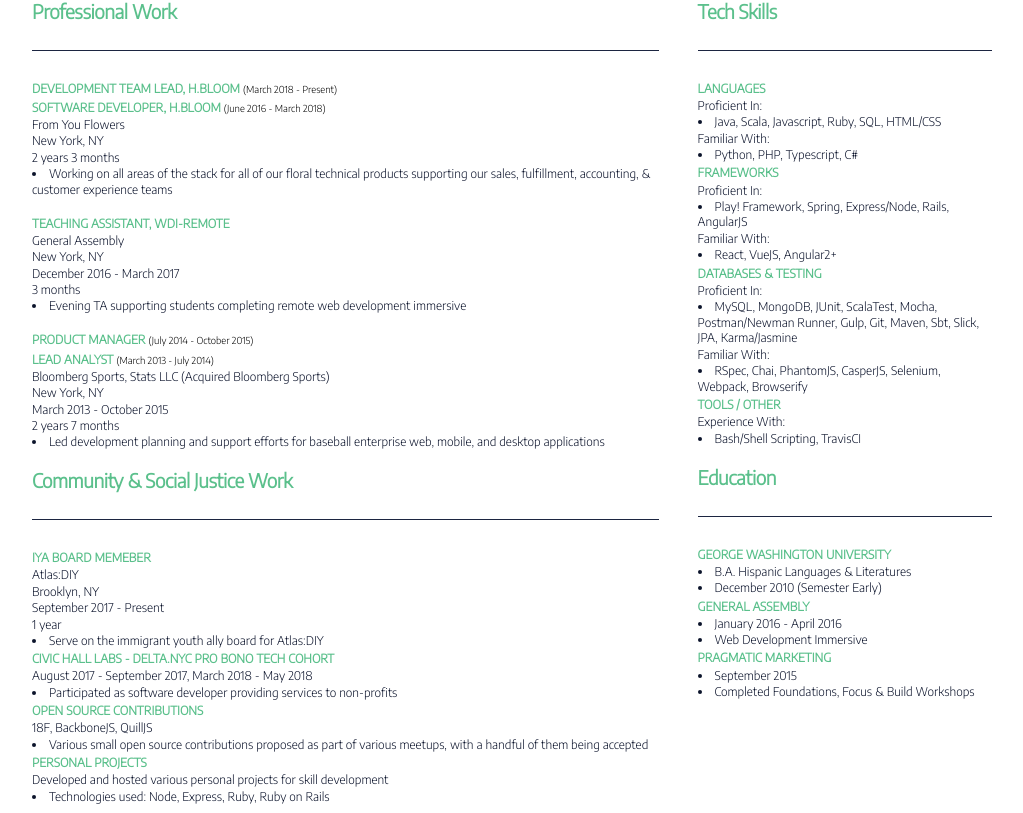
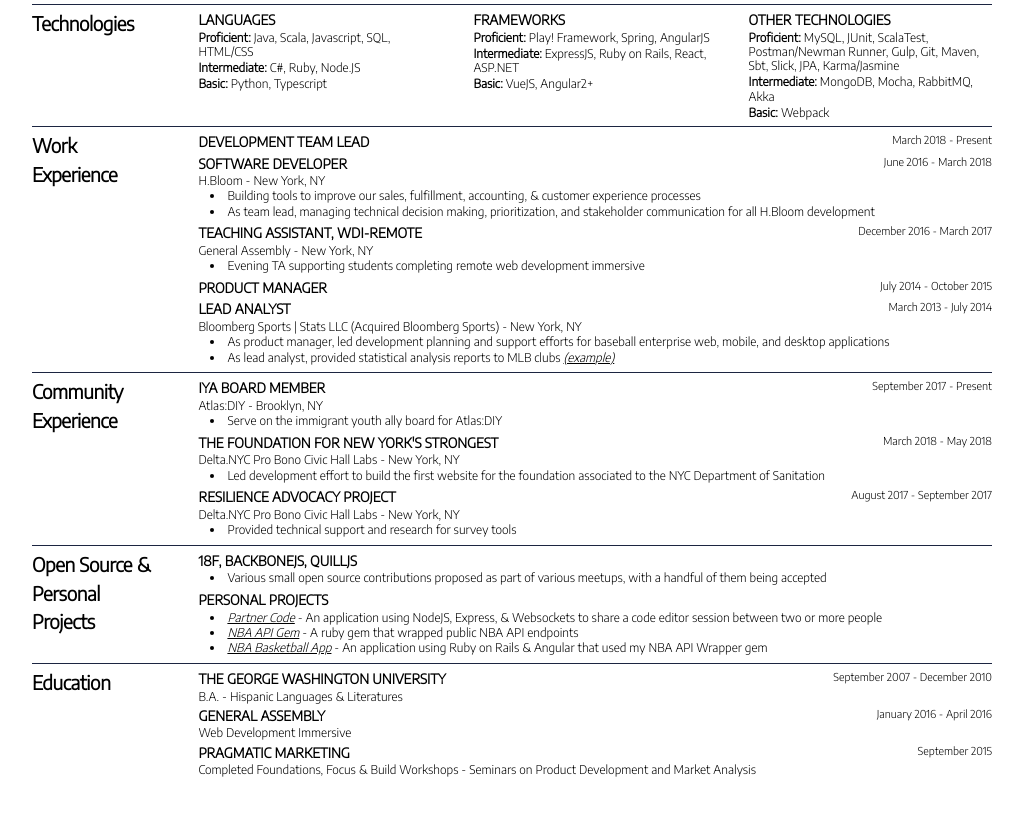
Before and after one commit to jrmils89/jrmils89.github.io, a website with bundled scripts: page resume.html in a window 1280 px wide. Shown: the part 84-897 px from the top of the page, without its empty margins (128-1151 px from the left). After the commit the page ends 871 px from the top, so only its background shows below. Built offline with nearby package versions, Linux system fonts and the light colour scheme.

Commit message:
uresume updates

```diff
--- a/css/resume.css
+++ b/css/resume.css
@@ -6,9 +6,9 @@
 }
 
 body {
-  line-height: 1.3;
+  line-height: 1.2;
   font-family: 'Encode Sans', Arial, sans-serif;
-  color: #0B132B;
+  color: rgb(0, 0, 0);
 
 }
 
@@ -19,6 +19,7 @@
 header li {
   list-style: none;
   display: inline;
+  margin: 0em .4em;
 }
 
 header h1, header h2, header h3, header h4, header h5, header h6 {
@@ -43,7 +44,8 @@
 }
 
 h1, h2, h3, h4, h5, h6, a {
-  color: #5BC08C;
+  color: rgb(0, 0, 0);
+  margin-bottom: .9rem;
 }
 
 a {
@@ -59,13 +61,17 @@
   color: black;
 }
 
+h3, h6 {
+  text-transform: uppercase;
+}
+
 h4 {
   font-weight: bold;
 }
 
 h6 {
   margin-bottom: 0rem;
-  text-transform: uppercase;
+  font-size: 1.7rem;
 }
 
 h6 span.dates {
@@ -73,6 +79,7 @@
   text-transform: none;
   font-weight: normal;
   font-size: .8em;
+  float: right;
 }
 
 .center {
@@ -83,11 +90,26 @@
   margin-bottom: 0.1rem;
 }
 
+ul {
+  list-style: disc inside;
+  margin-bottom: 0.4rem;
+}
+
+ul li {
+  margin-left: 1em;
+}
+
 hr {
   border-color: #1C2541;
+  margin-top: .5rem;
+  margin-bottom: .5rem;
 }
 
 i {
   font-style: normal;
   margin-right: .3em;
 }
+
+.tech-list-item {
+  margin-bottom: 0.2rem;
+}
--- a/resume.html
+++ b/resume.html
@@ -26,7 +26,9 @@
 <body ng-app="ResumeApp" ng-controller="ResumeController as rsmCtrl">
   <header class="container">
     <div class="row">
-      <h4>Jesse Mills</h4>
+      <div class="twelve columns">
+        <h3>Jesse Mills</h3>
+      </div>
       <p>New York, NY</p>
       <div class="row">
         <li><i class="fa fa-envelope-o"></i>jessemills1989@gmail.com</li>
@@ -35,91 +37,208 @@
         <li><i class="fa fa-github"></i><a href="https://www.github.com/jrmils89" target="_blank" class="unstyled-link">jrmils89</a></li>
       </div>
     </div>
+
   </header>
   <section class="container">
     <div class="row">
-      <div id="experience" class="eight columns">
-        <h5>Professional Work</h5>
+      <div class="twelve columns">
         <hr />
-        <h6>Development Team Lead, H.Bloom <span class="dates">({{rsmCtrl.dates.hBloomTwo.startDateReadable}} - {{rsmCtrl.dates.hBloomTwo.endDateReadable}})</span></h6>
-        <h6>Software Developer, H.Bloom <span class="dates">({{rsmCtrl.dates.hBloomOne.startDateReadable}} - {{rsmCtrl.dates.hBloomOne.endDateReadable}})</span></h6>
-        <p>From You Flowers</p>
-        <p>New York, NY</p>
-        <p>{{rsmCtrl.dates.hBloomOne.timeWorked}}</p>
-        <li>Working on all areas of the stack for all of our floral technical products supporting our sales, fulfillment, accounting, & customer experience teams</li>
-        <br/>
+        <div class="row">
+          <div class="two columns">
+            <h5>Technologies</h5>
+          </div>
+          <div class="ten columns">
+            <div class="row">
+              <div class="four columns">
+                <h6>Languages</h6>
+                <p class="tech-list-item"><strong>Proficient:</strong> Java, Scala, Javascript, SQL, HTML/CSS</p>
+                <p class="tech-list-item"><strong>Intermediate:</strong> C#, Ruby, Node.JS</p>
+                <p class="tech-list-item"><strong>Basic:</strong> Python, Typescript</p>
+              </div>
+              <div class="four columns">
+                <h6>Frameworks</h6>
+                <p class="tech-list-item"><strong>Proficient:</strong> Play! Framework, Spring, AngularJS</p>
+                <p class="tech-list-item"><strong>Intermediate:</strong> ExpressJS, Ruby on Rails, React, ASP.NET</p>
+                <p class="tech-list-item"><strong>Basic:</strong> VueJS, Angular2+</p>
+              </div>
+              <div class="four columns">
+                <h6>Other Technologies</h6>
+                <p class="tech-list-item"><strong>Proficient:</strong> MySQL, JUnit, ScalaTest, Postman/Newman Runner,
+                  Gulp, Git, Maven, Sbt,
+                  Slick, JPA,
+                  Karma/Jasmine</p>
+                <p class="tech-list-item"><strong>Intermediate:</strong> MongoDB, Mocha, RabbitMQ, Akka</p>
+                <p class="tech-list-item"><strong>Basic:</strong> Webpack</p>
+              </div>
+            </div>
+          </div>
 
-        <h6>Teaching Assistant, WDI-Remote</h6>
-        <p>General Assembly</p>
-        <p>New York, NY</p>
-        <p>{{rsmCtrl.dates.gaTa.startDateReadable}} - {{rsmCtrl.dates.gaTa.endDateReadable}}</p>
-        <p>{{rsmCtrl.dates.gaTa.timeWorked}}</p>
-        <li>Evening TA supporting students completing remote web development immersive</li>
-        <br/>
+        </div>
+      </div>
+    </div>
+    <div class="row">
+      <div id="experience" class="twelve columns">
+        <hr />
+        <div class="row">
+          <div class="two columns">
+            <h5>Work Experience</h5>
+          </div>
+          <div class="ten columns">
+            <div class="row">
+              <div class="twelve columns">
+                <h6>Development Team Lead <span class="dates">{{rsmCtrl.dates.hBloomTwo.startDateReadable}} -
+                    {{rsmCtrl.dates.hBloomTwo.endDateReadable}}</span></h6>
+                <h6>Software Developer <span class="dates">{{rsmCtrl.dates.hBloomOne.startDateReadable}} -
+                    {{rsmCtrl.dates.hBloomOne.endDateReadable}}</span></h6>
+                <p>H.Bloom - New York, NY</p>
+                <ul>
+                  <li>Building tools to improve our sales, fulfillment, accounting, & customer experience processes</li>
+                  <li>As team lead, managing technical decision making, prioritization, and stakeholder communication
+                    for all H.Bloom development</li>
+                </ul>
+              </div>
+            </div>
+            <div class="row">
+              <div class="twelve columns">
+                <h6>Teaching Assistant, WDI-Remote <span class="dates">{{rsmCtrl.dates.gaTa.startDateReadable}} -
+                    {{rsmCtrl.dates.gaTa.endDateReadable}}</span></h6>
+                <p>General Assembly - New York, NY</p>
+                <ul>
+                  <li>Evening TA supporting students completing remote web development immersive</li>
+                </ul>
+              </div>
+            </div>
 
-        <h6>Product Manager <span class="dates">(July 2014 - October 2015)</span></h6>
-        <h6>Lead Analyst <span class="dates">(March 2013 - July 2014)</span></h6>
-        <p>Bloomberg Sports, Stats LLC (Acquired Bloomberg Sports)</p>
-        <p>New York, NY</p>
-        <p>{{rsmCtrl.dates.bbgStats.startDateReadable}} - {{rsmCtrl.dates.bbgStats.endDateReadable}}</p>
-        <p>{{rsmCtrl.dates.bbgStats.timeWorked}}</p>
-        <li>Led development planning and support efforts for baseball enterprise web, mobile, and desktop applications</li>
-        <br/>
+            <div class="row">
+              <div class="twelve columns">
+                <h6>Product Manager <span class="dates">July 2014 - October 2015</span></h6>
+                <h6>Lead Analyst <span class="dates">March 2013 - July 2014</span></h6>
+                <p>Bloomberg Sports | Stats LLC (Acquired Bloomberg Sports) - New York, NY</p>
+                <ul>
+                  <li>As product manager, led development planning and support efforts for baseball enterprise web,
+                    mobile, and desktop
+                    applications</li>
+                  <li>As lead analyst, provided statistical analysis reports to MLB clubs <a href="/links/bsports-article.pdf">(example)</a></li>
+                </ul>
+              </div>
+            </div>
+          </div>
+        </div>
+      </div>
+    </div>
+    <div class="row">
+      <div class="twelve columns">
+        <hr />
+        <div class="row">
+          <div class="two columns">
+            <h5>Community Experience</h5>
+          </div>
+          <div class="ten columns">
+            <div class="row">
+              <div class="twelve columns">
+                <h6>IYA Board Member <span class="dates">{{rsmCtrl.dates.iyaBoard.startDateReadable}} -
+                    {{rsmCtrl.dates.iyaBoard.endDateReadable}}</span></h6>
+                <p>Atlas:DIY - Brooklyn, NY</p>
+                <ul>
+                  <li>Serve on the immigrant youth ally board for Atlas:DIY</li>
+                </ul>
+              </div>
+            </div>
 
-        <h5>Community & Social Justice Work</h5>
-        <hr/>
-        <h6>IYA Board Memeber</h6>
-        <p>Atlas:DIY</p>
-        <p>Brooklyn, NY</p>
-        <p>{{rsmCtrl.dates.iyaBoard.startDateReadable}} - {{rsmCtrl.dates.iyaBoard.endDateReadable}}</p>
-        <p>{{rsmCtrl.dates.iyaBoard.timeWorked}}</p>
-        <li>Serve on the immigrant youth ally board for Atlas:DIY</li>
-        <h6>Civic Hall Labs - Delta.NYC Pro Bono Tech Cohort</h6>
-        <p>August 2017 - September 2017, March 2018 - May 2018</p>
-        <li>Participated as software developer providing services to non-profits</li>
-        <h6>Open Source Contributions</h6>
-        <p>18F, BackboneJS, QuillJS</p>
-        <li>Various small open source contributions proposed as part of various meetups, with a handful of them being accepted</li>
-        <h6>Personal Projects</h6>
-        <p>Developed and hosted various personal projects for skill development</p>
-        <li>Technologies used: Node, Express, Ruby, Ruby on Rails</li>
+            <div class="row">
+              <div class="twelve columns">
+                <h6>The Foundation For New York's Strongest <span class="dates">March 2018 - May 2018</span></h6>
+                <p>Delta.NYC Pro Bono Civic Hall Labs - New York, NY</p>
+                <ul>
+                  <li>Led development effort to build the first website for the foundation associated to the NYC Department of Sanitation</li>
+                </ul>
+              </div>
+            </div>
 
+            <div class="row">
+              <div class="twelve columns">
+                <h6>Resilience Advocacy Project <span class="dates">August 2017 - September 2017</span></h6>
+                <p>Delta.NYC Pro Bono Civic Hall Labs - New York, NY</p>
+                <ul>
+                  <li>Provided technical support and research for survey tools</li>
+                </ul>
+              </div>
+            </div>
+          </div>
+        </div>
       </div>
-      <div id="skills" class="four columns">
-        <h5>Tech Skills</h5>
+    </div>
+
+
+    <div class="row">
+      <div class="twelve columns">
         <hr />
-        <h6>Languages</h6>
-        <p>Proficient In:</p>
-        <li>Java, Scala, Javascript, Ruby, SQL, HTML/CSS</li>
-        <p>Familiar With:</p>
-        <li>Python, PHP, Typescript, C#</li>
-        <h6>Frameworks</h6>
-        <p>Proficient In:</p>
-        <li>Play! Framework, Spring, Express/Node, Rails, AngularJS</li>
-        <p>Familiar With:</p>
-        <li>React, VueJS, Angular2+</li>
+        <div class="row">
+          <div class="two columns">
+            <h5>Open Source & Personal Projects</h5>
+          </div>
+          <div class="ten columns">
+            <div class="row">
+              <div class="twelve columns">
+                <h6>18F, BackboneJS, QuillJS</h6>
+                <ul>
+                  <li>Various small open source contributions proposed as part of various meetups, with a handful of
+                    them being
+                    accepted</li>
+                </ul>
+              </div>
+            </div>
 
-        <h6>Databases & Testing</h6>
-        <p>Proficient In:</p>
-        <li>MySQL, MongoDB, JUnit, ScalaTest, Mocha, Postman/Newman Runner, Gulp, Git, Maven, Sbt, Slick, JPA, Karma/Jasmine</li>
-        <p>Familiar With:</p>
-        <li>RSpec, Chai, PhantomJS, CasperJS, Selenium, Webpack, Browserify</li>
-        <h6>Tools / Other</h6>
-        <p>Experience With:</p>
-        <li>Bash/Shell Scripting, TravisCI</li>
-        <br/>
-          <h5>Education</h5>
+            <div class="row">
+              <div class="twelve columns">
+                <h6>Personal Projects</h6>
+                <ul>
+                  <li><a href="https://github.com/jrmils89/PartnerCode">Partner Code</a> - An application using NodeJS,
+                    Express, & Websockets to share a code editor session between two or more people</li>
+                  <li><a href="https://github.com/jrmils89/nba_api_wrapper">NBA API Gem</a> - A ruby gem
+                    that wrapped public NBA API endpoints</li>
+                  <li><a href="https://github.com/jrmils89/rails-angular-nba">NBA Basketball App</a> - An
+                    application using Ruby on Rails & Angular that used my NBA API Wrapper gem</li>
+                </ul>
+              </div>
+            </div>
+          </div>
+        </div>
+      </div>
+    </div>
+
+    <div class="row">
+      <div class="twelve columns">
         <hr />
-        <h6>George Washington University</h6>
-        <li>B.A. Hispanic Languages & Literatures</li>
-        <li>December 2010 (Semester Early)</li>
-        <h6>General Assembly</h6>
-        <li>January 2016 - April 2016</li>
-        <li>Web Development Immersive</li>
-        <h6>Pragmatic Marketing</h6>
-        <li>September 2015</li>
-        <li>Completed Foundations, Focus & Build Workshops</li>
+        <div class="row">
+          <div class="two columns">
+            <h5>Education</h5>
+          </div>
+          <div class="ten columns">
+            <div class="row">
+              <div class="twelve columns">
+                <h6>The George Washington University <span class="dates">September 2007 - December 2010</span></h6>
+                <p>B.A. - Hispanic Languages & Literatures</p>
+              </div>
+            </div>
+            <div class="row">
+              <div class="twelve columns">
+                <h6>General Assembly <span class="dates">January 2016 - April 2016</span></h6>
+                <p>Web Development Immersive</p>
+              </div>
+            </div>
+            <div class="row">
+              <div class="twelve columns">
+                <h6>Pragmatic Marketing <span class="dates">September 2015</span></h6>
+                <p>Completed Foundations, Focus & Build Workshops - Seminars on Product Development and Market Analysis</p>
+              </div>
+            </div>
+
+          </div>
+        </div>
       </div>
+    </div>
+    </div>
     </div>
   </section>
   <footer>
```
Also changed, not shown: 1 other file.
